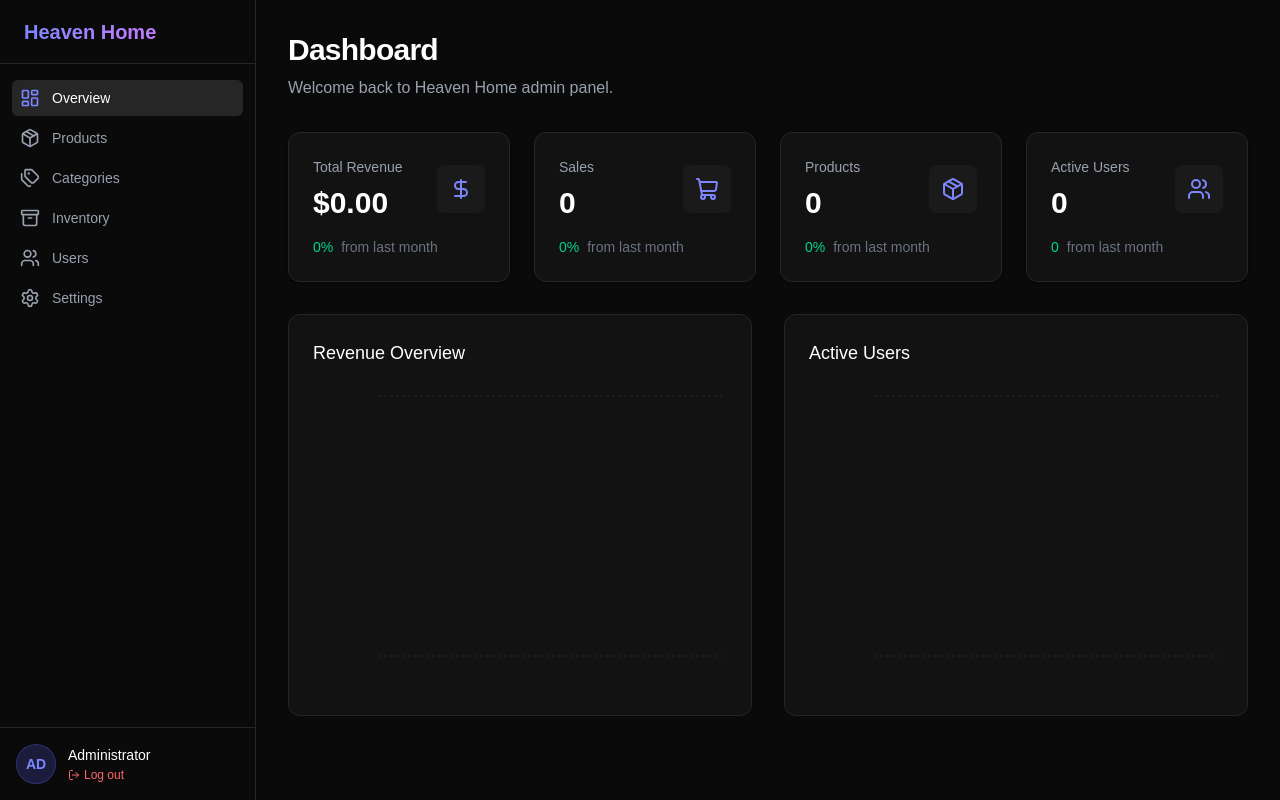
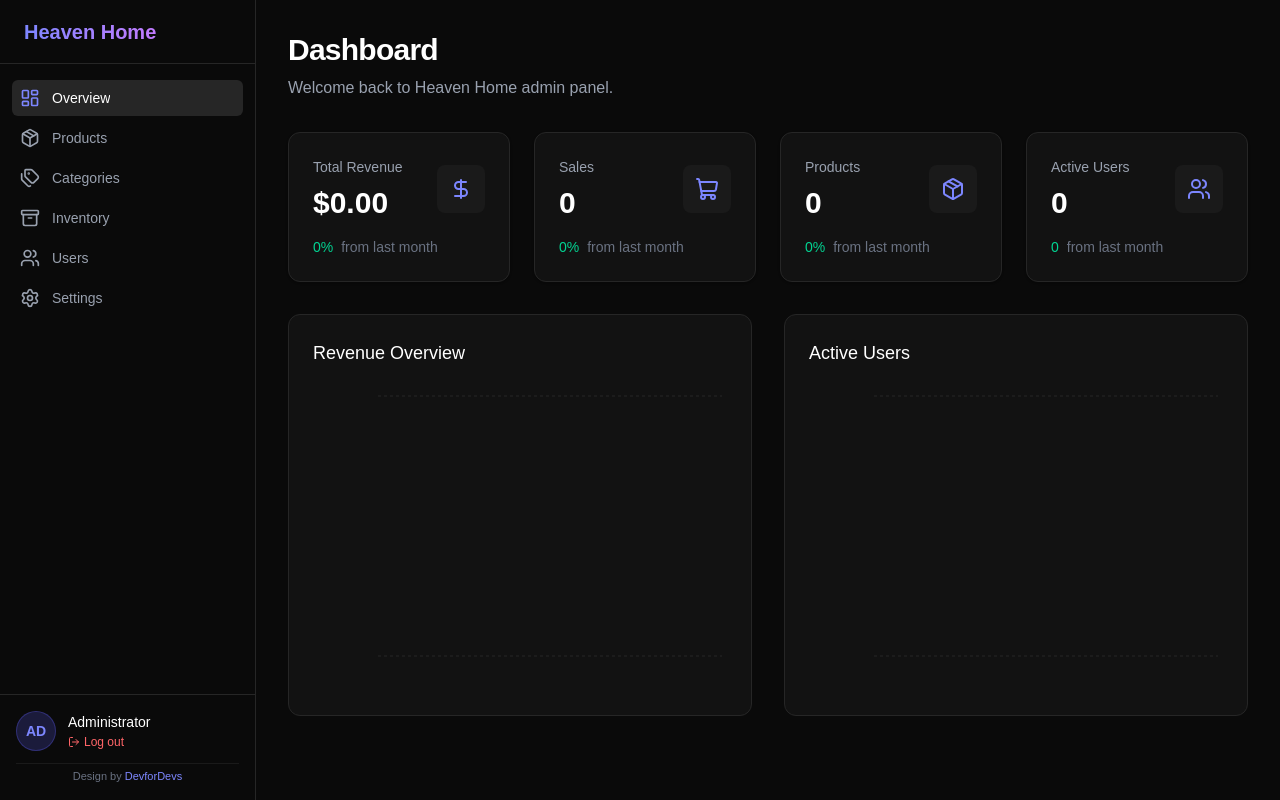
Before and after one commit to JinUstad/admin-pannel-heavenhome, a Next.js app: page / in a window 1280 px wide. Built offline with nearby package versions, Linux system fonts and the light colour scheme.

Commit message:
feat: add Design by DevforDevs link with target _blank to footer

```diff
--- a/src/components/Sidebar.tsx
+++ b/src/components/Sidebar.tsx
@@ -83,7 +83,7 @@ export function Sidebar() {
         })}
       </nav>
 
-      <div className="p-4 border-t border-[#262626]">
+      <div className="p-4 border-t border-[#262626] space-y-3">
         <div className="flex items-center gap-3">
           <div className="h-10 w-10 rounded-full bg-indigo-500/20 border border-indigo-500/30 flex items-center justify-center text-sm font-bold text-indigo-400 shrink-0">
             AD
@@ -100,9 +100,21 @@ export function Sidebar() {
             </button>
           </div>
         </div>
+        <div className="text-[11px] text-gray-500 pt-1 border-t border-[#1a1a1a] text-center">
+          Design by{" "}
+          <a
+            href="https://www.devfordevs.in"
+            target="_blank"
+            rel="noopener noreferrer"
+            className="text-indigo-400 hover:underline font-medium"
+          >
+            DevforDevs
+          </a>
+        </div>
       </div>
     </div>
   );
+
 
   return (
     <>
```
